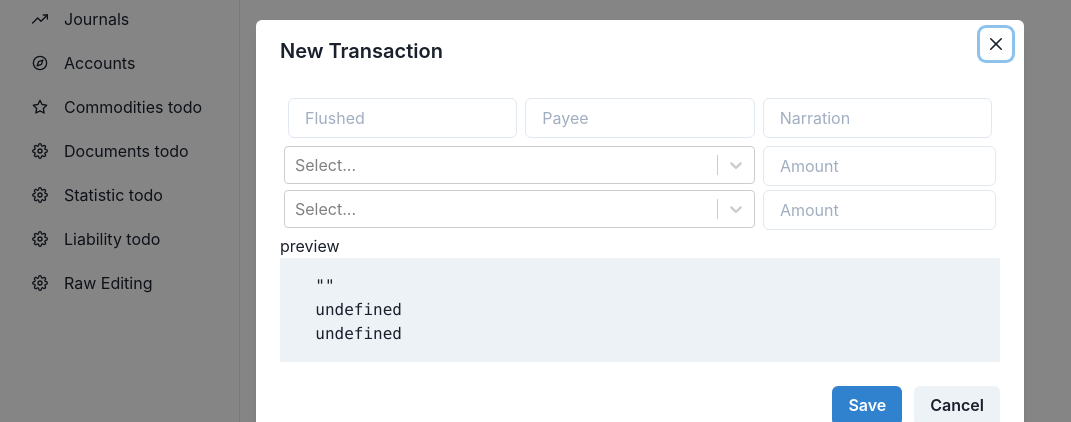
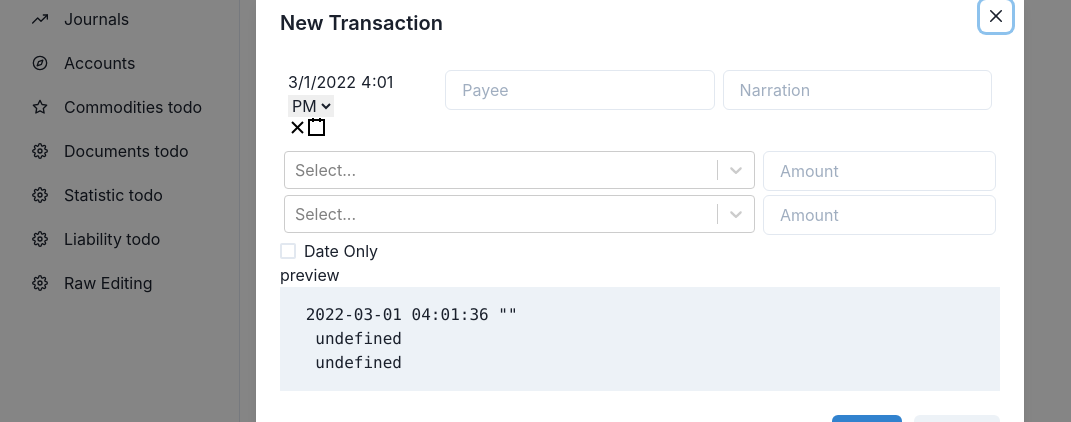
Before and after one commit to zhang-accounting/zhang, a React (Vite) app in the folder zhang-frontend/: page /accounts in a window 1280 px wide. Both pictures are taken after a click on the button "Trigger modal". Shown: the part 169-591 px from the top of the page, without its empty margins (0-1071 px from the left). Built offline with nearby package versions, Linux system fonts and the light colour scheme; no server answers.

Commit message:
feat: date time picker and date only checkbox

```diff
--- a/zhang-frontend/package.json
+++ b/zhang-frontend/package.json
@@ -40,9 +40,11 @@
     "@emotion/react": "^11",
     "@emotion/styled": "^11",
     "@uiw/react-codemirror": "^4.5.1",
+    "date-fns": "^2.28.0",
     "framer-motion": "^6",
     "graphql": "^16.3.0",
     "react": "^17.0.2",
+    "react-datetime-picker": "^3.5.0",
     "react-dom": "^17.0.2",
     "react-icons": "^4.3.1",
     "react-router": "^6.2.1",
--- a/zhang-frontend/src/components/NewTransactionButton.tsx
+++ b/zhang-frontend/src/components/NewTransactionButton.tsx
@@ -1,12 +1,17 @@
-import { Box, Button, Code, Flex, Input, Modal, ModalBody, ModalCloseButton, ModalContent, ModalFooter, ModalHeader, ModalOverlay, Text, useDisclosure } from "@chakra-ui/react";
-import { useState } from "react";
+import { Box, Button, Checkbox, Code, Flex, Input, Modal, ModalBody, ModalCloseButton, ModalContent, ModalFooter, ModalHeader, ModalOverlay, Text, useBoolean, useDisclosure } from "@chakra-ui/react";
+import React, { useState } from "react";
 
 import Select from 'react-select';
+// import DatePicker from "react-datepicker";
+// import "react-datepicker/dist/react-datepicker.css";
 
+import DateTimePicker from 'react-datetime-picker';
+import { format } from "date-fns";
 
 
 export default function Component({ }) {
     const { isOpen, onOpen, onClose } = useDisclosure()
+    const [dateOnly, setDateOnly] = useBoolean(false);
     const options = [
         { value: 'chocolate', label: 'Chocolate' },
         { value: 'strawberry', label: 'Strawberry' },
@@ -14,7 +19,7 @@ export default function Component({ }) {
     ];
     const [selectedOption, setSelectedOption] = useState(null);
 
-    const [date, setDate] = useState("");
+    const [date, setDate] = useState(new Date());
     const [payee, setPayee] = useState("");
     const [narration, setNarration] = useState("");
     const [postings, setPostings] = useState([
@@ -34,9 +39,10 @@ export default function Component({ }) {
     }
 
     const preview = (): string => {
+        const dateDisplay = format(date, dateOnly ? "yyyy-MM-dd" : "yyyy-MM-dd hh:mm:ss");
         const narrationDisplay = narration.trim().length === 0 ? "" : ` "${escape(narration.trim())}"`;
         const postingDisplay = postings.map(posting => `  ${posting.account?.value} ${posting.amount}`).join("\n");
-        return `${date} "${escape(payee)}"${narrationDisplay}\n${postingDisplay}`
+        return `${dateDisplay} "${escape(payee)}"${narrationDisplay}\n${postingDisplay}`
     }
 
 
@@ -54,7 +60,7 @@ export default function Component({ }) {
                             <Box>
                                 <Flex m={1}>
                                     <Box m={1}>
-                                        <Input placeholder='Flushed' />
+                                        <DateTimePicker onChange={setDate} value={date} />
                                     </Box>
                                     <Box m={1}>
                                         <Input placeholder='Payee' value={payee} onChange={e => setPayee(e.target.value)} />
@@ -79,11 +85,14 @@ export default function Component({ }) {
 
                                     </Flex>
                                 ))}
+                                <Flex>
+                                    <Checkbox checked={dateOnly} onChange={setDateOnly.toggle}>Date Only</Checkbox>
+                                </Flex>
                             </Box>
                             <Box>
                                 <Box>preview</Box>
                                 <Box bg={"gray.100"} p={4}>
-                                   <pre> <code>{preview()}</code></pre>
+                                    <pre> <code>{preview()}</code></pre>
                                 </Box>
                             </Box>
                         </Flex>
```
Also changed, not shown: 1 other file (tests, documents, lock files or other folders).
